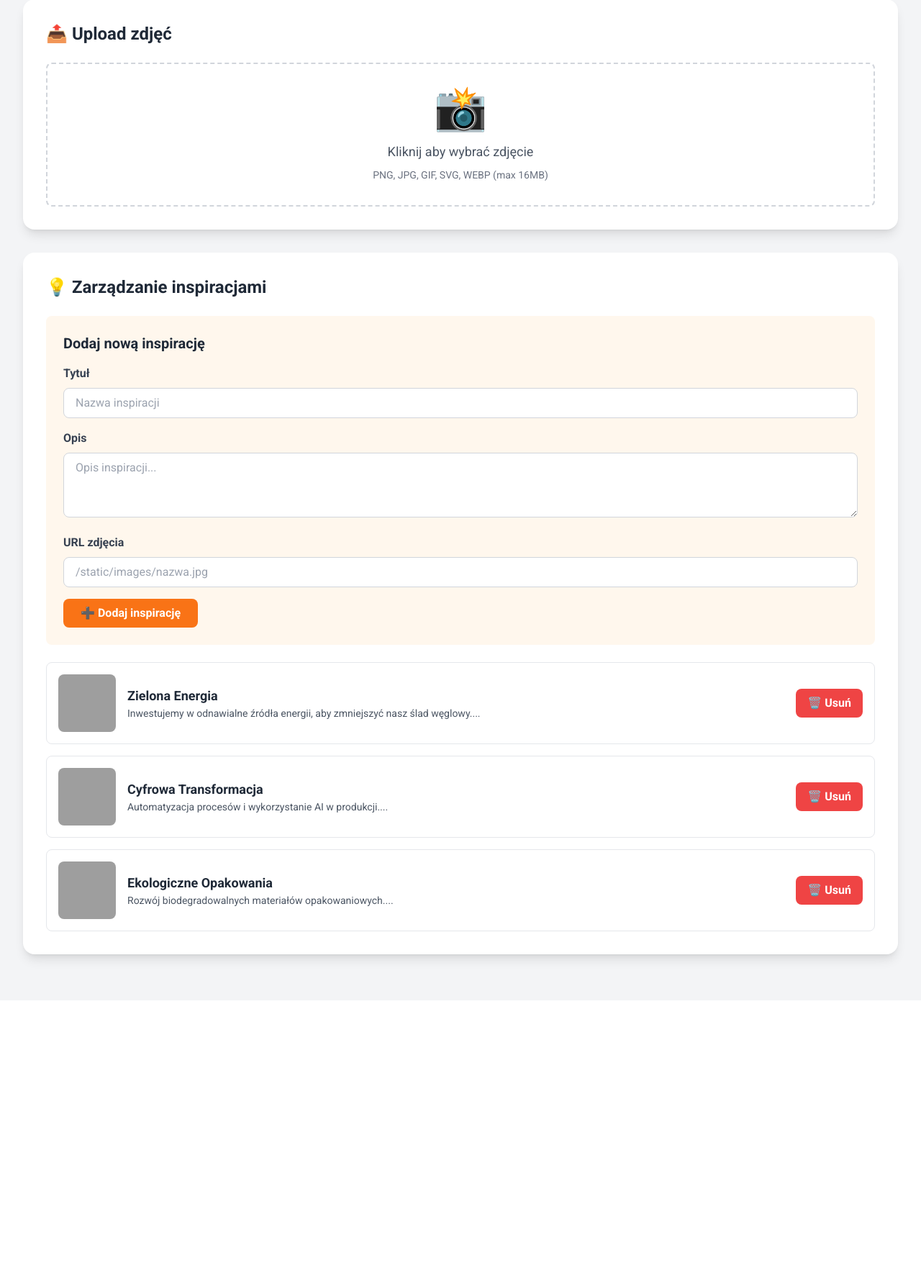
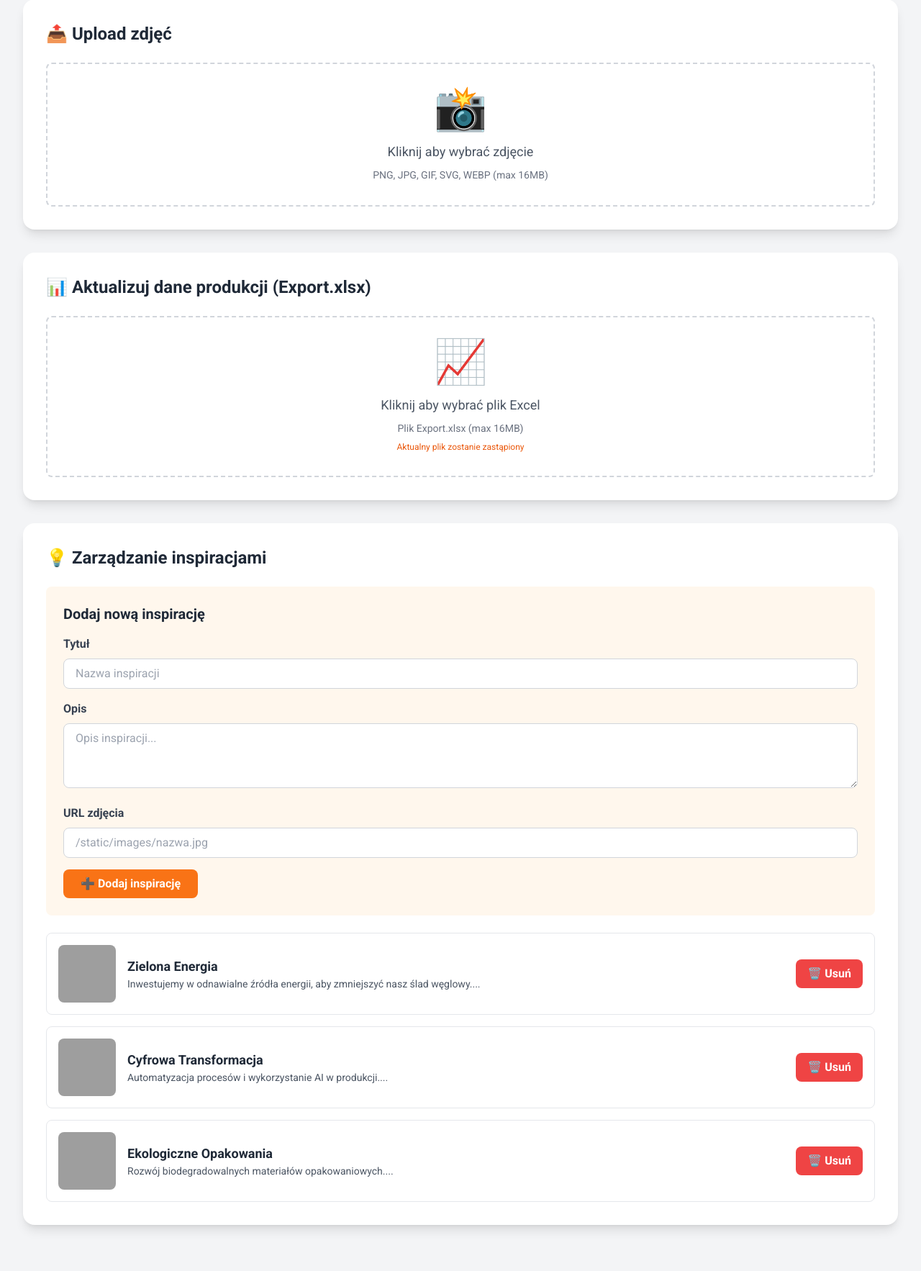
Before and after one commit to Daro202/kiosk-flask-app, a Flask app: page /admin in a window 1280 px wide. Shown: the part 734-2500 px from the top of the page at 72% size. Before the commit the page ends 2080 px from the top, so only its background shows below. Run offline with Flask 3, Linux system fonts and the light colour scheme; the visitor is signed in with stand-in values (Sample User, id 1); data comes from the database, SQL or seed files in the repository; some libraries are stand-ins or nearby versions; grey boxes are pictures that could not be loaded.

Commit message:
Add functionality to update the production data Excel file
Introduce a new API endpoint `/api/upload-excel` for handling POST requests to upload `.xlsx` or `.xls` files, overwriting the existing `Export.xlsx`. The admin interface now includes a form for users to select and upload these files, with client-side validation and feedback.

Replit-Commit-Author: Agent
Replit-Commit-Session-Id: 5625db9c-3aa2-49fc-b31c-96cb5ad0b624
Replit-Commit-Checkpoint-Type: full_checkpoint
Replit-Commit-Screenshot-Url: https://storage.googleapis.com/screenshot-production-us-central1/833c1fe7-c158-49af-9cc9-612b8ea8ed9d/5625db9c-3aa2-49fc-b31c-96cb5ad0b624/CJkvEnE

```diff
--- a/app.py
+++ b/app.py
@@ -418,6 +418,33 @@ def upload_file():
 
     return jsonify({'error': 'Niedozwolony typ pliku'}), 400
 
+@app.route('/api/upload-excel', methods=['POST'])
+def upload_excel():
+    """Upload pliku Excel (Export.xlsx)"""
+    if not session.get('authenticated'):
+        return jsonify({'error': 'Brak autoryzacji'}), 401
+
+    if 'excel_file' not in request.files:
+        return jsonify({'error': 'Brak pliku'}), 400
+
+    file = request.files['excel_file']
+    if file.filename == '' or file.filename is None:
+        return jsonify({'error': 'Nie wybrano pliku'}), 400
+
+    # Sprawdź czy to plik Excel
+    if file and file.filename and (file.filename.endswith('.xlsx') or file.filename.endswith('.xls')):
+        # Zapisz jako Export.xlsx (zastąp istniejący)
+        filepath = 'Export.xlsx'
+        file.save(filepath)
+
+        return jsonify({
+            'success': True,
+            'message': 'Plik Export.xlsx został zaktualizowany',
+            'filename': 'Export.xlsx'
+        })
+
+    return jsonify({'error': 'Niedozwolony typ pliku - wymagany plik .xlsx lub .xls'}), 400
+
 @app.route('/api/chart-data')
 def chart_data():
     """Zwróć dane do wykresów dla konkretnej maszyny"""
--- a/templates/admin.html
+++ b/templates/admin.html
@@ -150,6 +150,36 @@
                 </form>
             </div>
 
+            <!-- Sekcja: Upload pliku Excel -->
+            <div class="bg-white rounded-2xl shadow-lg p-8 mb-8">
+                <h2 class="text-2xl font-bold text-gray-800 mb-6 flex items-center gap-3">
+                    📊 Aktualizuj dane produkcji (Export.xlsx)
+                </h2>
+
+                <form id="excel-upload-form" enctype="multipart/form-data">
+                    <div class="border-2 border-dashed border-gray-300 rounded-lg p-8 text-center hover:border-orange-500 transition-all">
+                        <input type="file"
+                               id="excel-file-input"
+                               name="excel_file"
+                               accept=".xlsx,.xls"
+                               class="hidden">
+                        <label for="excel-file-input" class="cursor-pointer">
+                            <div class="text-6xl mb-4">📈</div>
+                            <p class="text-lg text-gray-600 mb-2">Kliknij aby wybrać plik Excel</p>
+                            <p class="text-sm text-gray-500">Plik Export.xlsx (max 16MB)</p>
+                            <p class="text-xs text-orange-600 mt-2">Aktualny plik zostanie zastąpiony</p>
+                        </label>
+                    </div>
+
+                    <div id="excel-upload-preview" class="hidden mt-6 text-center">
+                        <p class="text-lg text-gray-700 mb-2">Wybrany plik: <span id="excel-filename" class="font-bold text-orange-600"></span></p>
+                        <button type="submit" class="mt-4 bg-orange-500 hover:bg-orange-600 text-white font-bold py-3 px-8 rounded-lg transition-all">
+                            📤 Zaktualizuj Export.xlsx
+                        </button>
+                    </div>
+                </form>
+            </div>
+
             <!-- Sekcja: Zarządzanie inspiracjami -->
             <div class="bg-white rounded-2xl shadow-lg p-8 mb-8">
                 <h2 class="text-2xl font-bold text-gray-800 mb-6 flex items-center gap-3">
@@ -270,6 +300,38 @@
             }
         });
 
+        // Upload pliku Excel
+        document.getElementById('excel-file-input').addEventListener('change', (e) => {
+            const file = e.target.files[0];
+            if (file) {
+                document.getElementById('excel-filename').textContent = file.name;
+                document.getElementById('excel-upload-preview').classList.remove('hidden');
+            }
+        });
+
+        document.getElementById('excel-upload-form').addEventListener('submit', async (e) => {
+            e.preventDefault();
+
+            const fileInput = document.getElementById('excel-file-input');
+            const formData = new FormData();
+            formData.append('excel_file', fileInput.files[0]);
+
+            const response = await fetch('/api/upload-excel', {
+                method: 'POST',
+                body: formData
+            });
+
+            if (response.ok) {
+                const result = await response.json();
+                showSuccess();
+                document.getElementById('excel-upload-preview').classList.add('hidden');
+                fileInput.value = '';
+                alert('✓ Plik Export.xlsx został zaktualizowany! Wykresy będą używać nowych danych.');
+            } else {
+                alert('✗ Błąd podczas uploadu pliku Excel.');
+            }
+        });
+
         // Dodawanie inspiracji
         document.getElementById('inspiration-form').addEventListener('submit', async (e) => {
             e.preventDefault();
```
Also changed, not shown: 1 other file.
